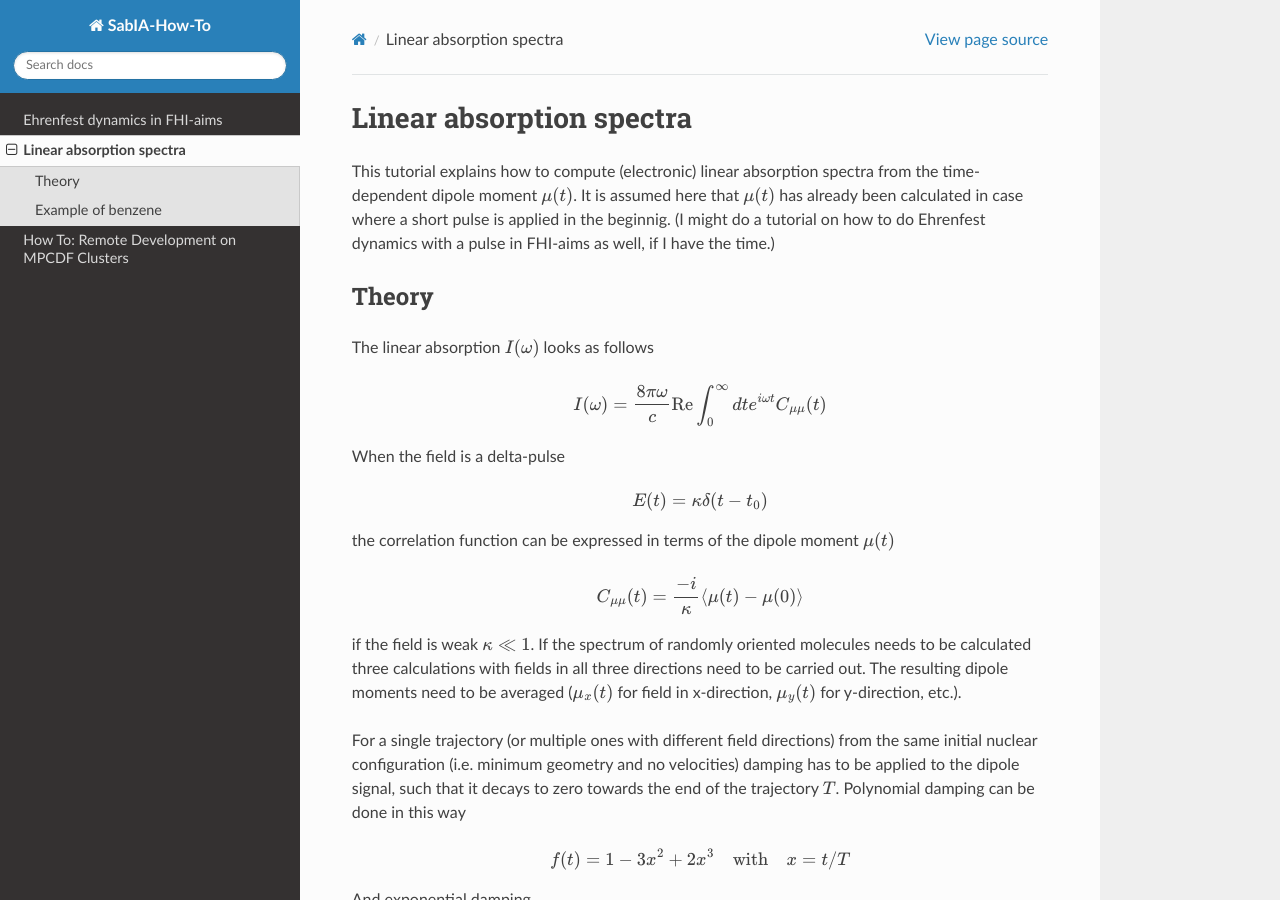
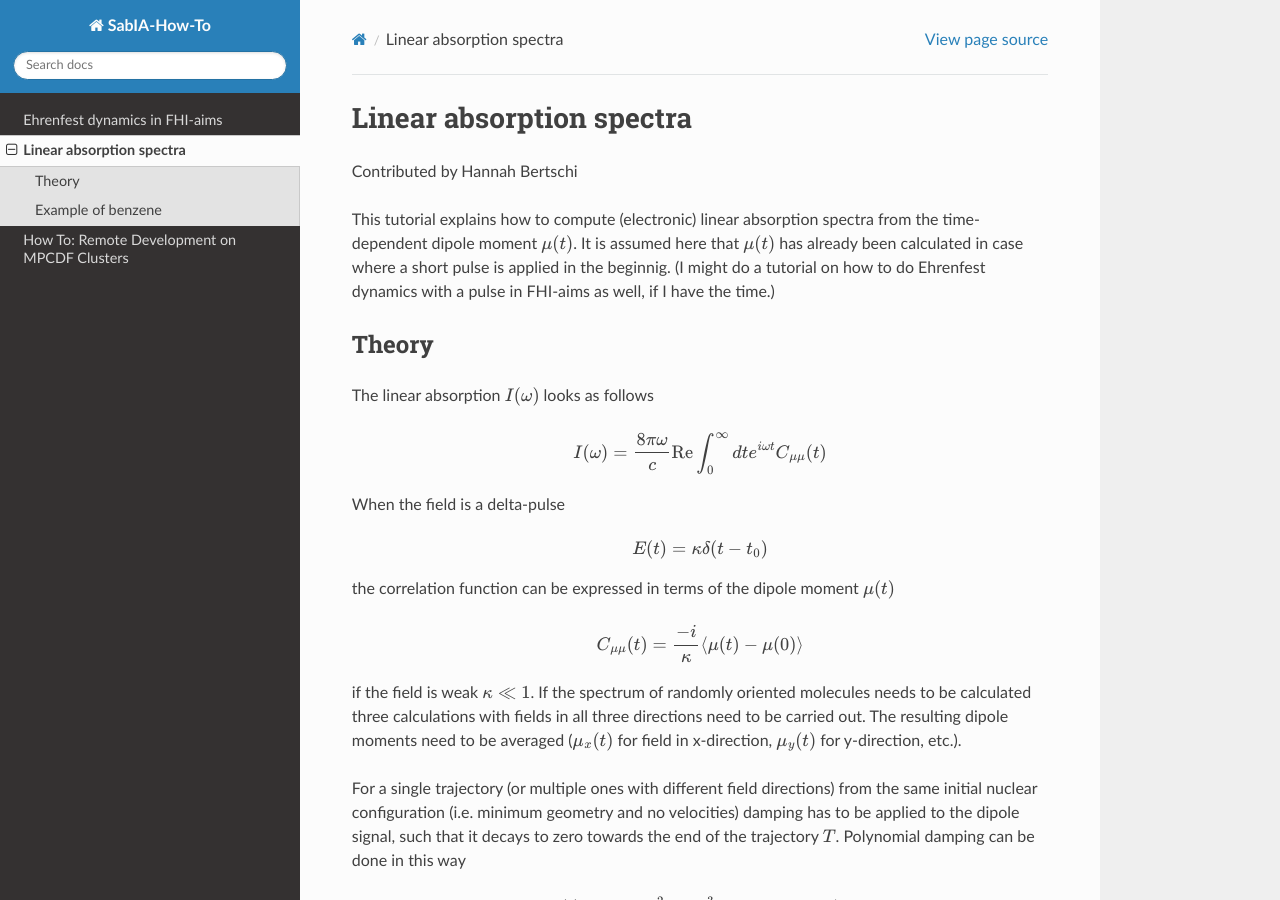
Before and after one commit to sabia-group/How-Tos, a Sphinx documentation site: the page built from docs/source/abs_spectrum.rst, in a window 1280 px wide and 900 px high. Built offline with Sphinx 7.4.7 and the Read the Docs theme 3.1.0, drawn with Linux system fonts in a browser that asks for light colours; pages that are not in the unit, such as notebooks, are missing from menus.

Commit message:
last changes

```diff
--- a/docs/source/abs_spectrum.rst
+++ b/docs/source/abs_spectrum.rst
@@ -2,6 +2,8 @@
 #########################
 Linear absorption spectra
 #########################
+
+Contributed by Hannah Bertschi
 
 This tutorial explains how to compute (electronic) linear absorption spectra from the time-dependent dipole moment :math:`\mu (t)`. It is assumed here that :math:`\mu (t)` has already been calculated in case where a short pulse is applied in the beginnig. (I might do a tutorial on how to do Ehrenfest dynamics with a pulse in FHI-aims as well, if I have the time.)
 
--- a/docs/source/eh_dynamics.rst
+++ b/docs/source/eh_dynamics.rst
@@ -2,6 +2,8 @@
 ##############################
 Ehrenfest dynamics in FHI-aims
 ##############################
+
+Contributed by Hannah Bertschi
 
 The aim here is to show how to set up an input file in order to run real-time time-dependent density functional theory (RT-TDDFT) calculations together with Ehrenfest dynamics in FHI-aims. This is shown here when an external electric field is applied. The output of the dipole moment could be used to calculate an absorption spectrum, as is shown in this tutorial :ref:`abs-spectrum`. As an example we will look here at the benzene moleucle.
 
```
